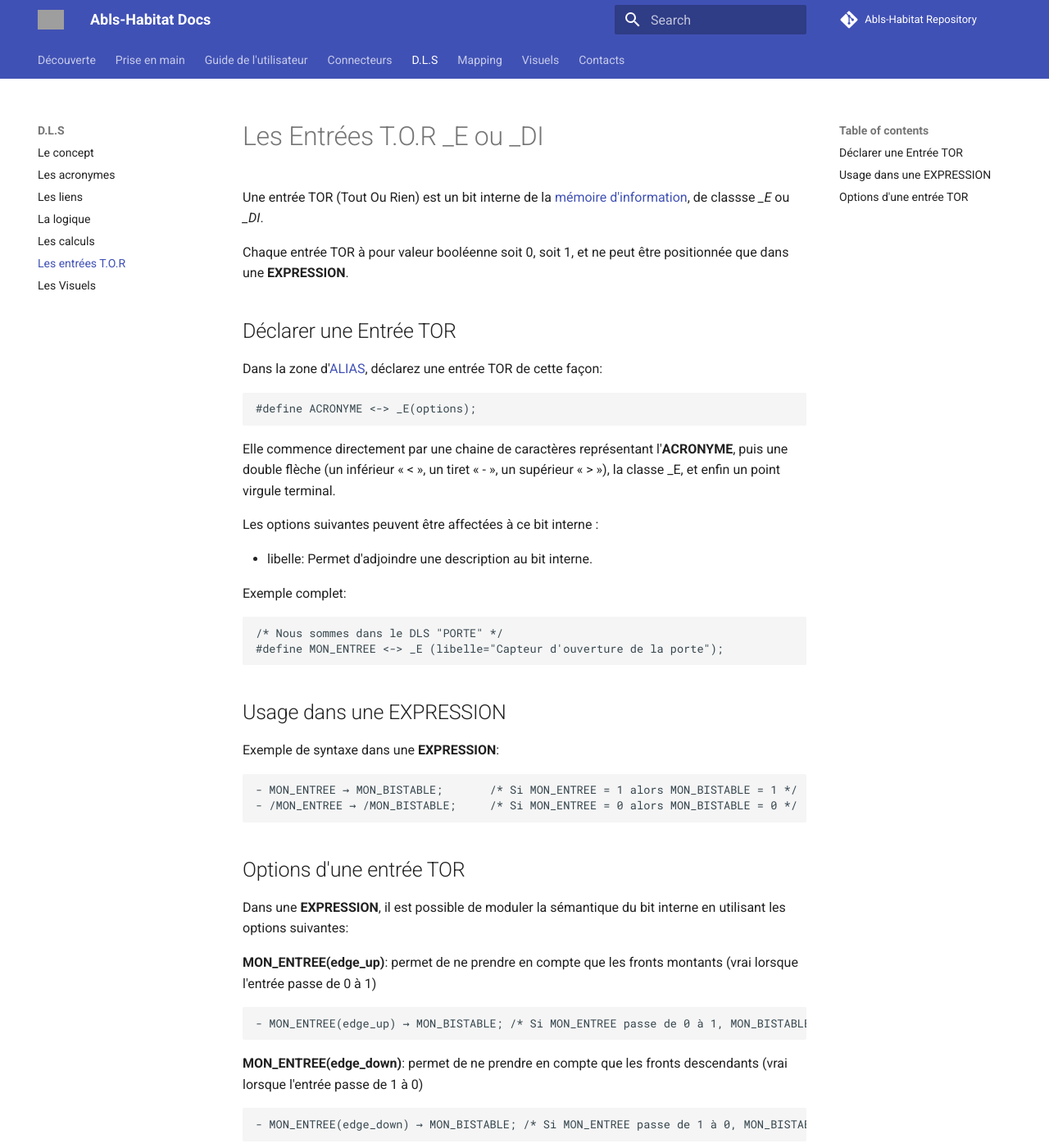
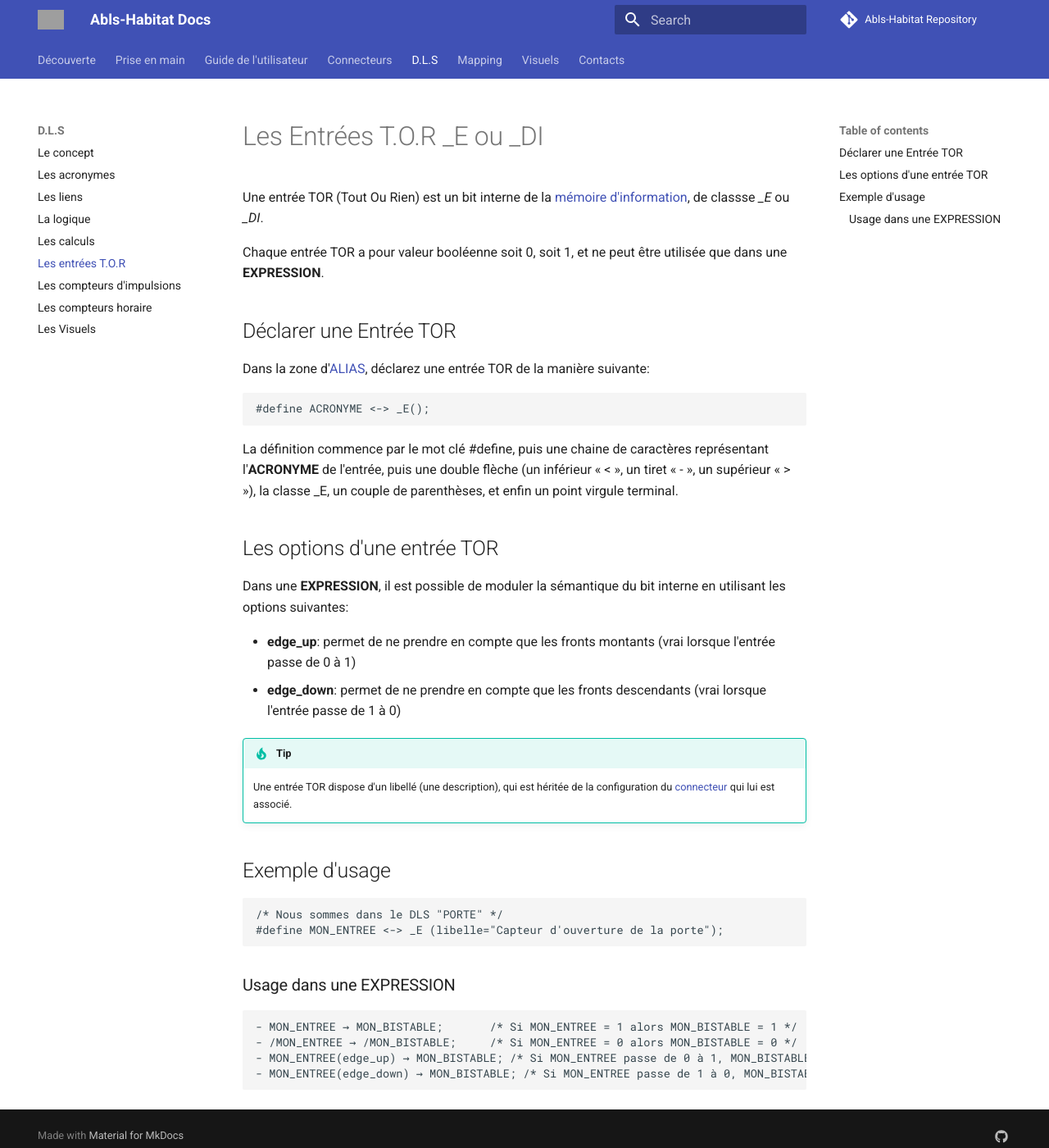
Before and after one commit to sebaru/abls-habitat-docs, an MkDocs documentation site: the page built from src/dls_entre_tor.md, in a window 1280 px wide and 1400 px high. Shown: the whole window at 82% size. Built offline with MkDocs 1.6.1 and Material for MkDocs 9.7.7, drawn with Linux system fonts in a browser that asks for light colours; comment, search, counter and statistics services are not loaded; grey boxes are pictures that could not be loaded.

Commit message:
Add _CI and _CH pages

```diff
--- a/mkdocs.yml
+++ b/mkdocs.yml
@@ -1,7 +1,7 @@
 docs_dir: src
 site_name: Abls-Habitat Docs
 site_url: https://docs.abls-habitat.fr/
-repo_url: https://github.com/sebaru/abls-habitat-docs
+repo_url: https://github.com/sebaru/
 edit_uri: blob/main/src
 repo_name: Abls-Habitat Repository
 site_description: Home Automation by Abls-Habitat
@@ -38,6 +38,8 @@ nav:
    - La logique: dls_logique.md
    - Les calculs: dls_calculs.md
    - Les entrées T.O.R: dls_entre_tor.md
+   - Les compteurs d'impulsions: dls_cpti.md
+   - Les compteurs horaire: dls_cpth.md
    - Les Visuels: dls_visuels.md
  - Mapping:
    - Lien entre connecteur et D.L.S: mapping.md
--- a/src/dls_entre_tor.md
+++ b/src/dls_entre_tor.md
@@ -2,41 +2,35 @@
 
 Une entrée TOR (Tout Ou Rien) est un bit interne de la [mémoire d'information](dls.md#memoire-d'informations), de classse *_E* ou *_DI*.
 
-Chaque entrée TOR à pour valeur booléenne soit 0, soit 1, et ne peut être positionnée que dans une **EXPRESSION**.
+Chaque entrée TOR a pour valeur booléenne soit 0, soit 1, et ne peut être utilisée que dans une **EXPRESSION**.
 
 ## Déclarer une Entrée TOR
 
-Dans la zone d'[ALIAS](dls_alias.md), déclarez une entrée TOR de cette façon:
+Dans la zone d'[ALIAS](dls_alias.md), déclarez une entrée TOR de la manière suivante:
 
-    #define ACRONYME <-> _E(options);
+    #define ACRONYME <-> _E();
 
-Elle commence directement par une chaine de caractères représentant l'**ACRONYME**, puis une double flèche (un inférieur « < », un tiret « - », un supérieur « > »),
-la classe _E, et enfin un point virgule terminal.
+La définition commence par le mot clé #define, puis une chaine de caractères représentant l'**ACRONYME** de l'entrée, puis une double flèche (un inférieur « < », un tiret « - », un supérieur « > »),
+la classe _E, un couple de parenthèses, et enfin un point virgule terminal.
 
-Les options suivantes peuvent être affectées à ce bit interne :
+## Les options d'une entrée TOR
 
-* libelle: Permet d'adjoindre une description au bit interne.
+Dans une **EXPRESSION**, il est possible de moduler la sémantique du bit interne en utilisant les options suivantes:
 
-Exemple complet:
+* **edge_up**: permet de ne prendre en compte que les fronts montants (vrai lorsque l'entrée passe de 0 à 1)
+* **edge_down**: permet de ne prendre en compte que les fronts descendants (vrai lorsque l'entrée passe de 1 à 0)
+
+!!! tip
+    Une entrée TOR dispose d'un libellé (une description), qui est héritée de la configuration du [connecteur](connecteurs.md) qui lui est associé.
+
+## Exemple d'usage
 
     /* Nous sommes dans le DLS "PORTE" */
     #define MON_ENTREE <-> _E (libelle="Capteur d'ouverture de la porte");
 
-## Usage dans une EXPRESSION
-
-Exemple de syntaxe dans une **EXPRESSION**:
+### Usage dans une EXPRESSION
 
     - MON_ENTREE → MON_BISTABLE;       /* Si MON_ENTREE = 1 alors MON_BISTABLE = 1 */
     - /MON_ENTREE → /MON_BISTABLE;     /* Si MON_ENTREE = 0 alors MON_BISTABLE = 0 */
-
-## Options d'une entrée TOR
-
-Dans une **EXPRESSION**, il est possible de moduler la sémantique du bit interne en utilisant les options suivantes:
-
-**MON_ENTREE(edge_up)**: permet de ne prendre en compte que les fronts montants (vrai lorsque l'entrée passe de 0 à 1)
-
     - MON_ENTREE(edge_up) → MON_BISTABLE; /* Si MON_ENTREE passe de 0 à 1, MON_BISTABLE est positionné à 1 */
-
-**MON_ENTREE(edge_down)**: permet de ne prendre en compte que les fronts descendants (vrai lorsque l'entrée passe de 1 à 0)
-
     - MON_ENTREE(edge_down) → MON_BISTABLE; /* Si MON_ENTREE passe de 1 à 0, MON_BISTABLE est positionné à 0 */
```
Also changed, not shown: src/dls.md (+1 -1 lines), src/dls_cpth.md (added, +42 -0 lines), src/dls_cpti.md (added, +47 -0 lines), src/index.md (+7 -6 lines).
